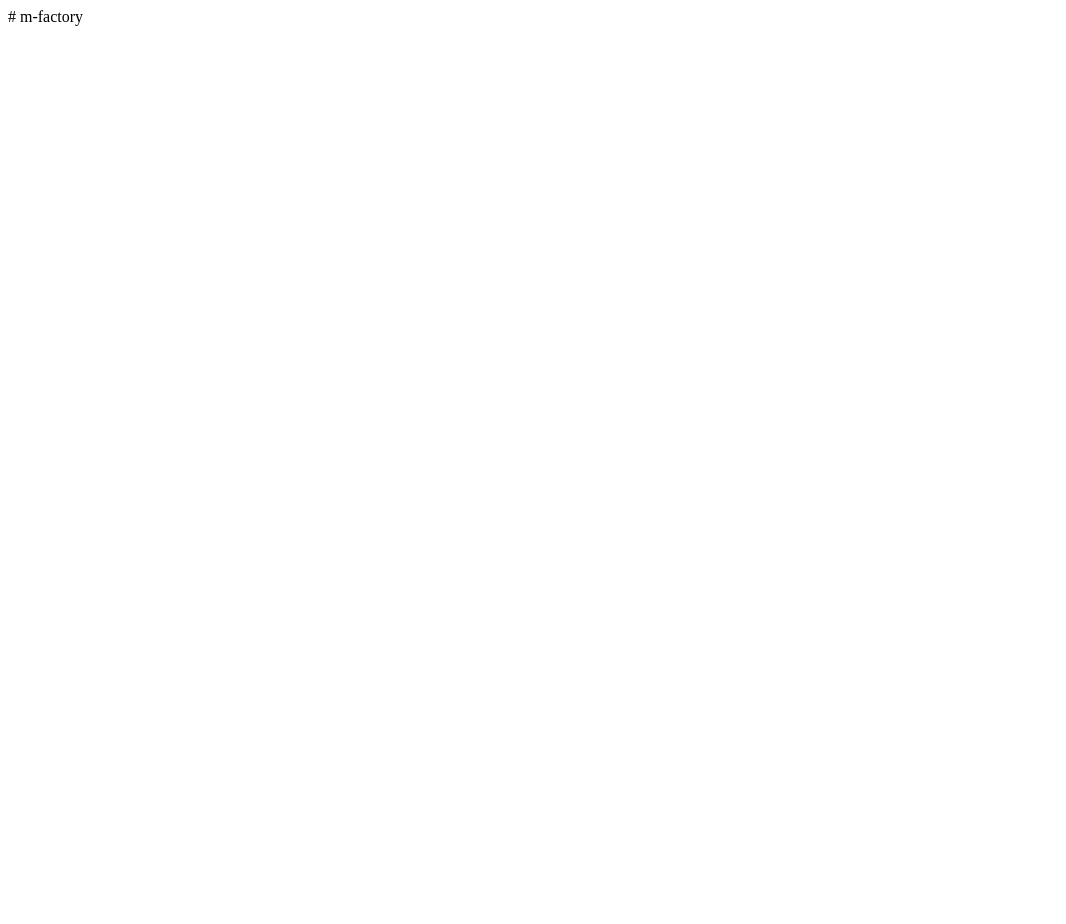
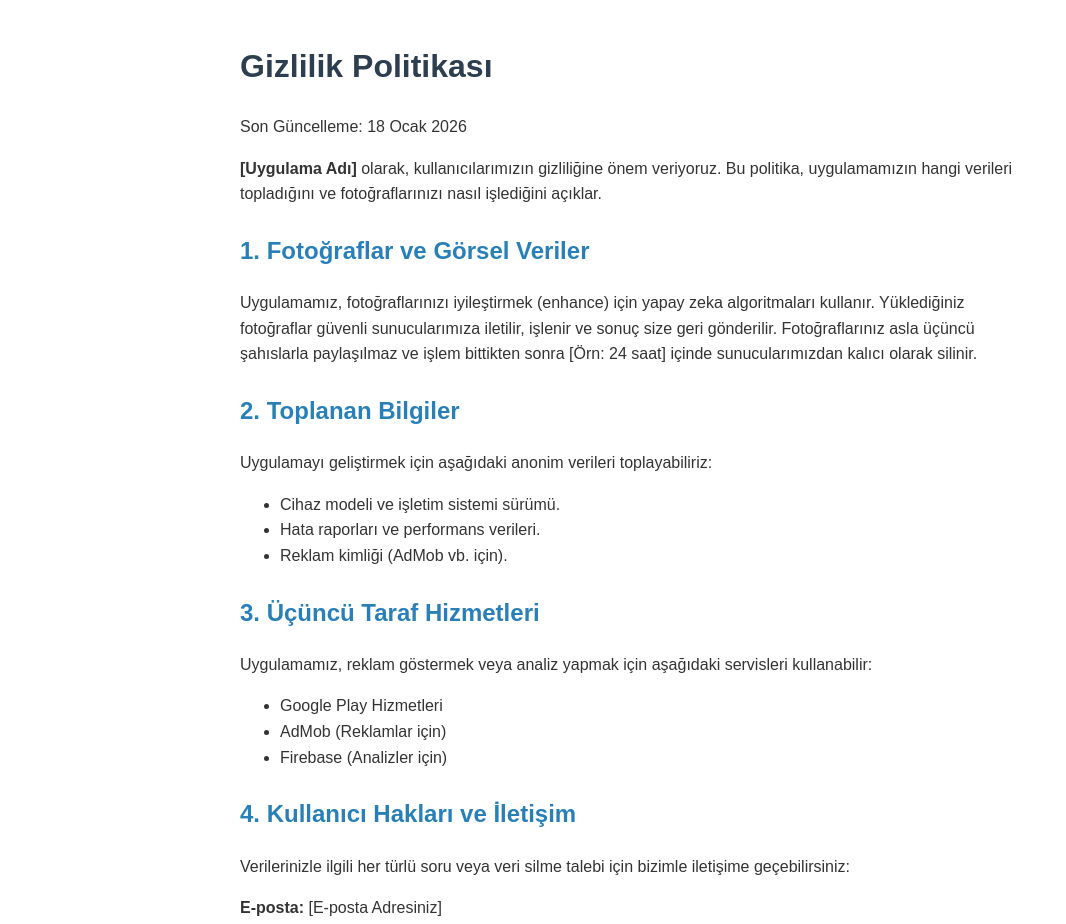
Before and after one commit to mustafauncuoglu/m-factory, a plain HTML site: page index.html in a window 1280 px wide. Shown: the whole page, without its empty margins (0-1066 px from the left). Before the commit the page ends 800 px from the top, so only its background shows below. Drawn offline with Linux system fonts and the light colour scheme.

Commit message:
Update index.html

```diff
--- a/index.html
+++ b/index.html
@@ -1 +1,42 @@
-# m-factory
+<!DOCTYPE html>
+<html lang="tr">
+<head>
+    <meta charset="UTF-8">
+    <meta name="viewport" content="width=device-width, initial-scale=1.0">
+    <title>Gizlilik Politikası - [Uygulama Adı]</title>
+    <style>
+        body { font-family: sans-serif; line-height: 1.6; color: #333; max-width: 800px; margin: 0 auto; padding: 20px; }
+        h1 { color: #2c3e50; }
+        h2 { color: #2980b9; margin-top: 25px; }
+    </style>
+</head>
+<body>
+    <h1>Gizlilik Politikası</h1>
+    <p>Son Güncelleme: 18 Ocak 2026</p>
+
+    <p><strong>[Uygulama Adı]</strong> olarak, kullanıcılarımızın gizliliğine önem veriyoruz. Bu politika, uygulamamızın hangi verileri topladığını ve fotoğraflarınızı nasıl işlediğini açıklar.</p>
+
+    <h2>1. Fotoğraflar ve Görsel Veriler</h2>
+    <p>Uygulamamız, fotoğraflarınızı iyileştirmek (enhance) için yapay zeka algoritmaları kullanır. Yüklediğiniz fotoğraflar güvenli sunucularımıza iletilir, işlenir ve sonuç size geri gönderilir. Fotoğraflarınız asla üçüncü şahıslarla paylaşılmaz ve işlem bittikten sonra [Örn: 24 saat] içinde sunucularımızdan kalıcı olarak silinir.</p>
+
+    <h2>2. Toplanan Bilgiler</h2>
+    <p>Uygulamayı geliştirmek için aşağıdaki anonim verileri toplayabiliriz:</p>
+    <ul>
+        <li>Cihaz modeli ve işletim sistemi sürümü.</li>
+        <li>Hata raporları ve performans verileri.</li>
+        <li>Reklam kimliği (AdMob vb. için).</li>
+    </ul>
+
+    <h2>3. Üçüncü Taraf Hizmetleri</h2>
+    <p>Uygulamamız, reklam göstermek veya analiz yapmak için aşağıdaki servisleri kullanabilir:</p>
+    <ul>
+        <li>Google Play Hizmetleri</li>
+        <li>AdMob (Reklamlar için)</li>
+        <li>Firebase (Analizler için)</li>
+    </ul>
+
+    <h2>4. Kullanıcı Hakları ve İletişim</h2>
+    <p>Verilerinizle ilgili her türlü soru veya veri silme talebi için bizimle iletişime geçebilirsiniz:</p>
+    <p><strong>E-posta:</strong> [E-posta Adresiniz]</p>
+</body>
+</html>
```
